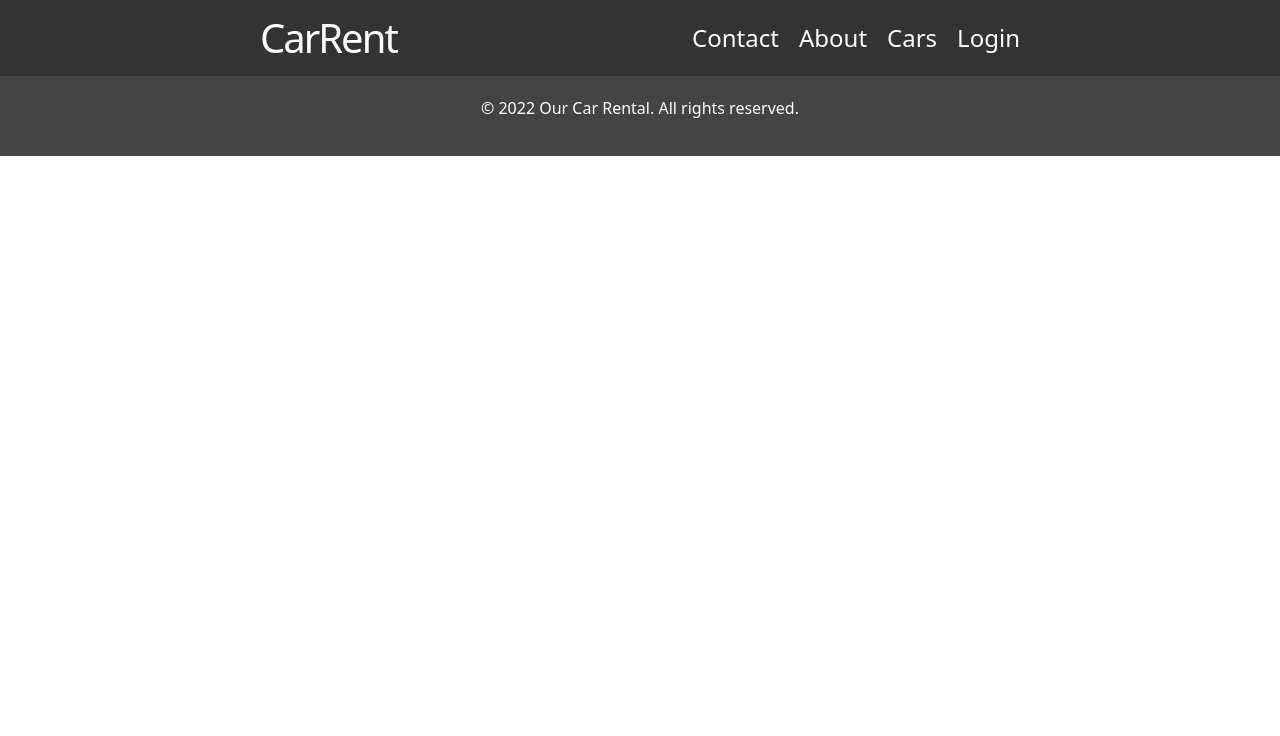
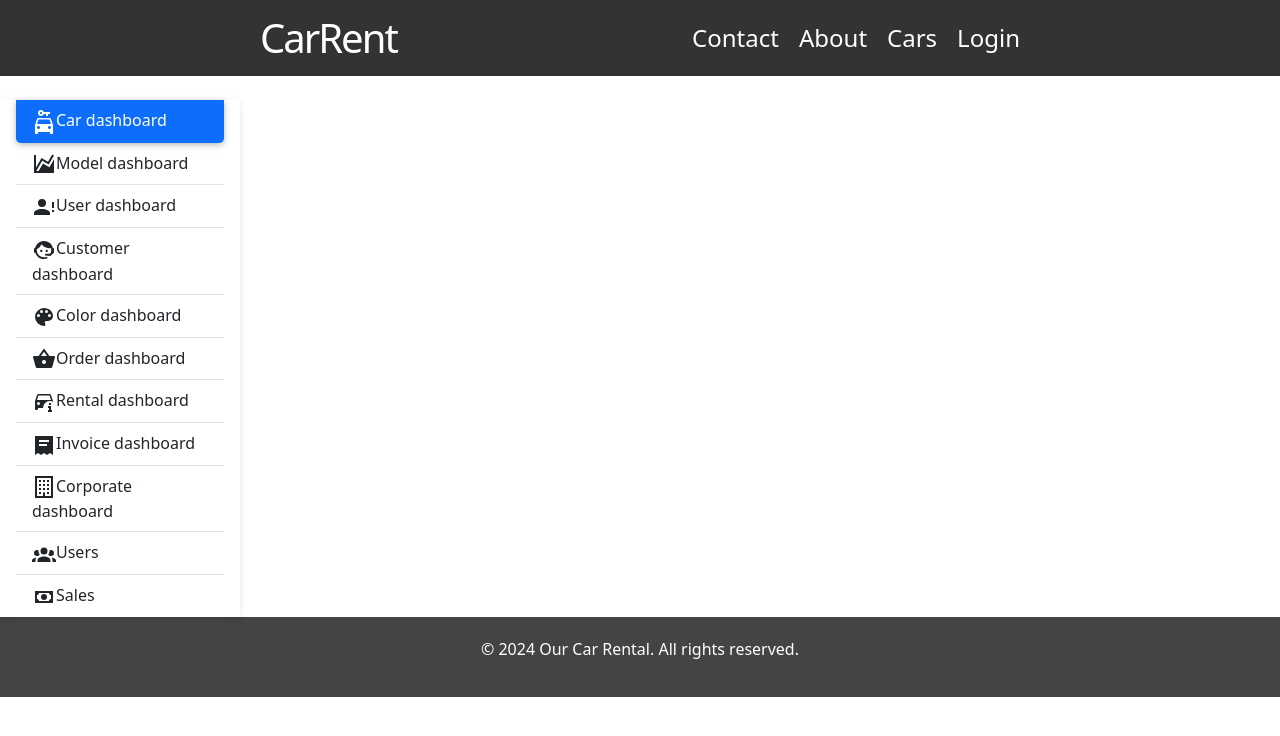
Before and after one commit to SoldierAdam/React-Rent-A-Car, a React (Create React App) app: page /admin in a window 1280 px wide. Shown: the top 736 px of the page. Built offline with nearby package versions, Linux system fonts and the light colour scheme.

Commit message:
Admin page ready

```diff
--- a/package.json
+++ b/package.json
@@ -7,10 +7,13 @@
     "@fortawesome/fontawesome-svg-core": "^6.5.1",
     "@fortawesome/free-solid-svg-icons": "^6.5.1",
     "@fortawesome/react-fontawesome": "^0.2.0",
+    "@mdi/js": "^7.4.47",
+    "@mdi/react": "^1.6.1",
     "@reduxjs/toolkit": "^2.1.0",
     "@testing-library/jest-dom": "^5.17.0",
     "@testing-library/react": "^13.4.0",
     "@testing-library/user-event": "^13.5.0",
+    "@types/chart.js": "^2.9.41",
     "@types/jest": "^27.5.2",
     "@types/node": "^16.18.70",
     "@types/react": "^18.2.47",
@@ -19,6 +22,7 @@
     "axios": "^1.6.5",
     "babel-plugin-macros": "^3.1.0",
     "bootstrap": "^5.3.2",
+    "chart.js": "^4.4.1",
     "d3": "^7.8.5",
     "formik": "^2.4.5",
     "framer-motion": "^10.18.0",
--- a/src/App.tsx
+++ b/src/App.tsx
@@ -10,6 +10,7 @@ import { useState } from 'react';
 
 import SignUp from './pages/Login/SignUp/SignUp';
 import Login from './pages/Login/SignIn/Login';
+import Admin from './components/Admin/Admin';
 
 
 
@@ -36,6 +37,7 @@ function App() {
 			<Route path="/about" element={<About/>} />
 			<Route path="/" element={<Index/>} />
 			<Route path="/contact" element={<Contact/>} />
+			<Route path="/admin" element={<Admin/>} />
 			{ <Route path='cars' element={<Cars/>} /> }
 			<Route path="/login" element={<Login initialUserName="" initialPassword="" onSubmitSuccess={handleLoginSuccess} />} />
 			<Route path='/signUp' element= {<SignUp initialEmail="" initialPassword="" initialUserName="" onSubmitSuccess={handleSignUpSuccess} /> }/>
--- /dev/null
+++ b/src/components/Admin/Admin.css
@@ -0,0 +1,38 @@
+body {
+    background-color: #fbfbfb;
+  }
+  @media (min-width: 991.98px) {
+    main {
+      padding-left: 240px;
+    }
+  }
+
+  /* Sidebar */
+  .sidebar {
+    position: relative;
+    top: 0;
+    bottom: 0;
+    left: 0;
+    box-shadow: 0 2px 5px 0 rgb(0 0 0 / 5%), 0 2px 10px 0 rgb(0 0 0 / 5%);
+    width: 240px;
+    z-index: 600;
+  }
+
+  @media (max-width: 991.98px) {
+    .sidebar {
+      width: 100%;
+    }
+  }
+  .sidebar .active {
+    border-radius: 5px;
+    box-shadow: 0 2px 5px 0 rgb(0 0 0 / 16%), 0 2px 10px 0 rgb(0 0 0 / 12%);
+  }
+
+  .sidebar-sticky {
+    position: relative;
+    top: 0;
+    height: calc(100vh - 48px);
+    padding-top: 0.5rem;
+    overflow-x: hidden;
+    overflow-y: auto; /* Scrollable contents if viewport is shorter than content. */
+  }
--- a/src/components/Admin/Admin.tsx
+++ b/src/components/Admin/Admin.tsx
@@ -1,11 +1,71 @@
-import React from 'react'
+import "../Admin/Admin.css";
+import Icon from '@mdi/react';
+import { mdiCarKey, mdiChartAreaspline,mdiAccountAlert,mdiFaceAgent,mdiPalette,mdiBasket, mdiCarInfo, mdiInvoiceText, mdiOfficeBuildingOutline, mdiCash, mdiAccountGroup } from '@mdi/js';
 
 type Props = {}
 
-const Admin = (props: Props) => {
-  return (
-    <div>Admin</div>
-  )
+function Admin({ }: Props) {
+    return (
+        <div>
+            <nav id="sidebarMenu" className="collapse d-lg-block sidebar collapse bg-white">
+                <div className="position-sticky">
+                    <div className="list-group list-group-flush mx-3 mt-4">
+
+                        <a href="#" className="list-group-item list-group-item-action py-2 ripple active" aria-current="true">
+                            <Icon path={mdiCarKey} size={1} />
+                            <span>Car dashboard</span>
+                        </a>
+
+                        <a href="#" className="list-group-item list-group-item-action py-2 ripple">
+                            <Icon path={mdiChartAreaspline} size={1} />
+                            <span>Model dashboard</span>
+                        </a>
+
+                        <a href="#" className="list-group-item list-group-item-action py-2 ripple">
+                            <Icon path={mdiAccountAlert} size={1} />
+                            <span>User dashboard</span>
+                        </a>
+
+                        <a href="#" className="list-group-item list-group-item-action py-2 ripple">
+                            <Icon path={mdiFaceAgent} size={1} />
+                            <span>Customer dashboard</span>
+                        </a>
+
+                        <a href="#" className="list-group-item list-group-item-action py-2 ripple">
+                            <Icon path={mdiPalette} size={1} />
+                            <span>Color dashboard</span>
+                        </a>
+
+                        <a href="#" className="list-group-item list-group-item-action py-2 ripple">
+                        <Icon path={mdiBasket} size={1} />
+                        <span>Order dashboard</span></a>
+
+                        <a href="#" className="list-group-item list-group-item-action py-2 ripple">
+                            <Icon path={mdiCarInfo} size={1} />
+                        <span>Rental dashboard</span></a>
+
+                        <a href="#" className="list-group-item list-group-item-action py-2 ripple">
+                            <Icon path={mdiInvoiceText} size={1} />
+                        <span>Invoice dashboard</span></a>
+
+                        <a href="#" className="list-group-item list-group-item-action py-2 ripple">
+                            <Icon path={mdiOfficeBuildingOutline} size={1} />
+                        <span>Corporate dashboard</span></a>
+
+                        <a href="#" className="list-group-item list-group-item-action py-2 ripple">
+                            <Icon path={mdiAccountGroup} size={1} />
+                            <span>Users</span>
+                        </a>
+
+                        <a href="#" className="list-group-item list-group-item-action py-2 ripple">
+                            <Icon path={mdiCash} size={1} /><span>Sales</span>
+                        </a>
+
+                    </div>
+                </div>
+            </nav>
+        </div>
+    )
 }
 
 export default Admin
--- a/src/components/Footer/Footer.tsx
+++ b/src/components/Footer/Footer.tsx
@@ -3,7 +3,7 @@ import React from 'react'
 function Footer() {
   return (
 		<footer id="main-footer" >
-			<p>© 2022 Our Car Rental. All rights reserved.</p>
+			<p>© 2024 Our Car Rental. All rights reserved.</p>
 		</footer>
   )
 }
```
Also changed, not shown: 1 other file (tests, documents, lock files or other folders).
